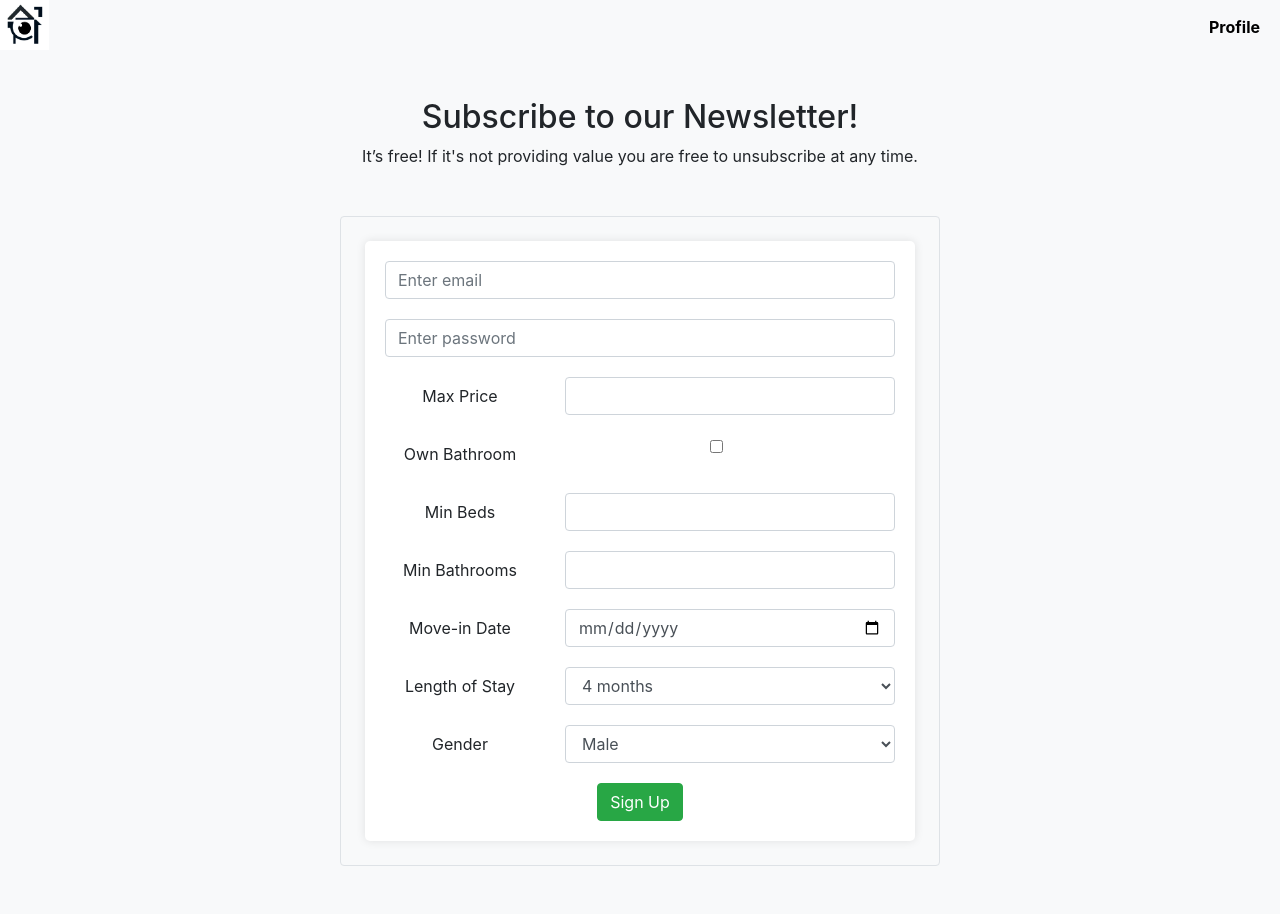
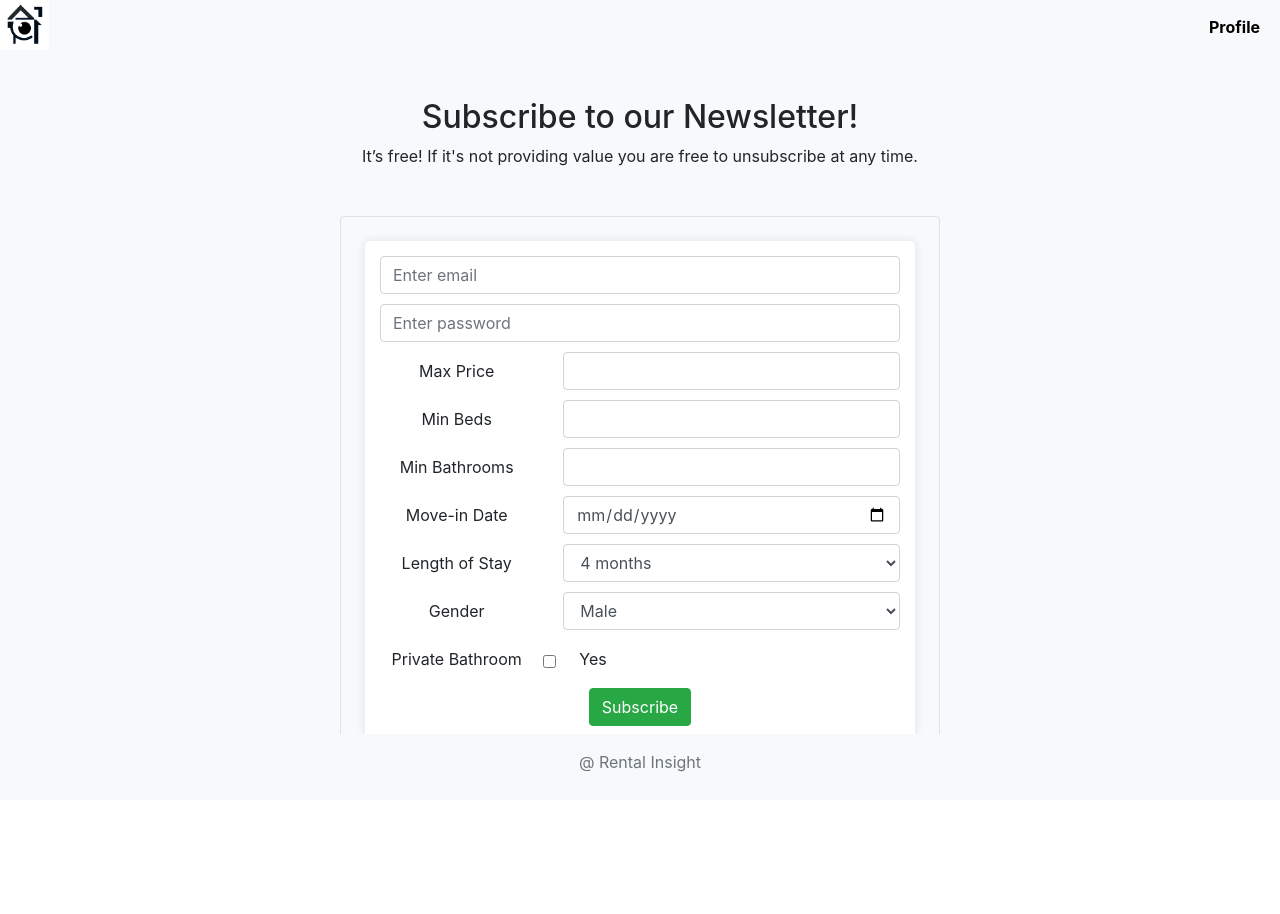
Before and after one commit to k-laz/rental-insight, a Django app: page /newsletter/ in a window 1280 px wide. After the commit the page ends 772 px from the top, so only its background shows below. Run offline with Django 4.2, Linux system fonts and the light colour scheme; some libraries are stand-ins or nearby versions.

Commit message:
checkpoint, design change

```diff
--- a/app/newsletter/static/newsletter/css/styles.css
+++ b/app/newsletter/static/newsletter/css/styles.css
@@ -11,19 +11,24 @@
   font-weight: bold; /* Optional: makes the link text bold */
 }
 
+html {
+  height: 100%;
+}
+
 body {
   background-color: #f8f9fa; /* Light grey background */
+  height: 100vh !important;
 }
 
 .form-signup {
   background: #ffffff;
-  padding: 20px;
+  padding: 15px;
   border-radius: 5px;
   box-shadow: 0 0 10px rgba(0, 0, 0, 0.1);
 }
 
 .form-signup .form-group {
-  margin-bottom: 20px;
+  margin-bottom: 10px;
 }
 
 .form-signup .btn-primary {
@@ -35,4 +40,17 @@
   float: right;
   margin-right: 20px;
   margin-top: 15px;
+  text-decoration: none;
 }
+
+.profile-link:hover {
+  color: #007bff;
+}
+
+.footer {
+  position: absolute;
+  bottom: 10px; /* Distance from bottom */
+  padding: 10px 0; /* Example padding */
+  text-align: center; /* Centers the footer content */
+  width: 100%;
+}
--- a/app/newsletter/templates/base.html
+++ b/app/newsletter/templates/base.html
@@ -28,7 +28,22 @@
       </a>
       <a href="{% url 'newsletter:profile' %}" class="profile-link">Profile</a>
     </header>
-    <div class="container">{% block content%}{% endblock %}</div>
+    <div class="container">
+      {% if messages %}
+        {% for message in messages %}
+          <div class="alert alert-warning" role="alert">
+            {{ message }}
+          </div>
+        {% endfor %}
+      {% endif %}
+      {% block content%}{% endblock %}
+    </div>
+
+    <footer class="footer mt-auto py-3 bg-light">
+        <div class="container text-center">
+            <span class="text-muted">@ Rental Insight</span>
+        </div>
+    </footer>
 
     <!-- Optional JavaScript and Bootstrap JS -->
     <script src="https://code.jquery.com/jquery-3.5.1.slim.min.js"></script>
--- a/app/newsletter/templates/newsletter/index.html
+++ b/app/newsletter/templates/newsletter/index.html
@@ -7,28 +7,9 @@
     time.
   </p>
   <div class="container my-5">
-  <div class="border rounded p-4 mx-auto" style="max-width: 600px;">
-    {% include "./signup_form.html" %}
+    <div class="border rounded p-4 mx-auto" style="max-width: 600px;">
+      {% include "./register_form.html" %}
+    </div>
   </div>
 </div>
-
-  {% comment %} <div class="text-center my-5">
-  <form action="{% url 'newsletter:signup' %}" method="post">
-    {% csrf_token %}
-    <div class="form-group">
-      <label for="emailInput" class="sr-only">Email address</label>
-      <input
-        type="email"
-        class="form-control"
-        id="emailInput"
-        placeholder="Enter email"
-        name="email"
-        required
-      />
-    </div>
-    <button type="submit" class="btn btn-success">Sign Up</button>
-  </form>
-</div> {% endcomment %}
-  {% comment %} <a class="btn btn-success"  href="{% url 'newsletter:profile' %}" class="profile-link">Subscribe</a> {% endcomment %}
-</div>
 {% endblock %}
--- a/app/newsletter/templates/newsletter/signup_form.html
+++ b/app/newsletter/templates/newsletter/register_form.html
@@ -1,5 +1,10 @@
-<form action="{% url 'newsletter:signup' %}" method="post" class="form-signup">
+{% comment %} {% if form.errors %}
+<p>There was an error with your form... </p>
+{% endif %} {% endcomment %}
+
+<form action="{% url 'newsletter:register_user' %}" method="post" class="form-signup">
     {% csrf_token %}
+    {% comment %} {{ form.as_p }} {% endcomment %}
     <div class="form-group">
         <label for="emailInput" class="sr-only">Email address</label>
         <input type="email" class="form-control" id="emailInput" placeholder="Enter email" name="email" required />
@@ -14,23 +19,23 @@
     <div class="form-group row">
         <label for="maxPriceInput" class="col-sm-4 col-form-label">Max Price</label>
         <div class="col-sm-8">
-            <input type="number" class="form-control" id="maxPriceInput" name="max_price" required />
+            <input type="number" class="form-control" id="maxPriceInput" name="max_price" min="0" required />
         </div>
     </div>
 
-    <!-- Own Bathroom -->
+    {% comment %} <!-- Own Bathroom -->
     <div class="form-group row">
-        <label for="ownBathroomCheckbox" class="col-sm-4 col-form-label">Own Bathroom</label>
-        <div class="col-sm-8">
-            <input type="checkbox" class="form-check-input" id="ownBathroomCheckbox" name="own_bathroom" />
+        <label for="personalBathroomCheckbox" class="col-sm-4 col-form-label">Personal Bathroom</label>
+        <div class="col-sm-2 d-flex align-items-center">
+            <input type="checkbox" class="form-check-input" id="personalBathroomCheckbox" name="personal_bathroom" />
         </div>
-    </div>
+    </div> {% endcomment %}
 
     <!-- Min Beds -->
     <div class="form-group row">
         <label for="minBedsInput" class="col-sm-4 col-form-label">Min Beds</label>
         <div class="col-sm-8">
-            <input type="number" class="form-control" id="minBedsInput" name="min_beds" required />
+            <input type="number" class="form-control" id="minBedsInput" name="min_beds" min="0" required />
         </div>
     </div>
 
@@ -38,7 +43,7 @@
     <div class="form-group row">
         <label for="minBathroomsInput" class="col-sm-4 col-form-label">Min Bathrooms</label>
         <div class="col-sm-8">
-            <input type="number" class="form-control" id="minBathroomsInput" name="min_bathrooms" required />
+            <input type="number" class="form-control" id="minBathroomsInput" name="min_bathrooms" min="0" required />
         </div>
     </div>
 
@@ -73,5 +78,15 @@
         </div>
     </div>
 
-    <button type="submit" class="btn btn-success">Sign Up</button>
+    <!-- Private Bathroom -->
+    <div class="form-group row">
+        <label class="col-sm-4 col-form-label" for="personalBathroomCheckbox">Private Bathroom</label>
+        <div class="col-sm-8 d-flex align-items-center">
+            <input type="checkbox" class="form-check-input" id="personalBathroomCheckbox" name="personal_bathroom">
+            <label class="form-check-label ml-3" for="personalBathroomCheckbox">Yes</label>
+        </div>
+    </div>
+
+
+    <button type="submit" class="btn btn-success">Subscribe</button>
 </form>
--- a/app/newsletter/urls.py
+++ b/app/newsletter/urls.py
@@ -4,8 +4,7 @@
 app_name = "newsletter"
 urlpatterns = [
     path("", views.index, name="index"),
-    path("login_user", views.login_user, name="login"),
-    path("signup", views.signup, name="signup"),
-    path("login", views.login, name="signup"),
+    path("login_user", views.login_user, name="login_user"),
+    path("register_user", views.register_user, name="register_user"),
     path("profile", views.profile, name="profile"),
 ]
--- a/app/newsletter/views.py
+++ b/app/newsletter/views.py
@@ -2,34 +2,46 @@
 from django.template import loader
 from .models import UserProfile, Filter
 from django.shortcuts import render, redirect
-from django.contrib.auth import authenticate, login, logout
+from django.contrib.auth import authenticate, login
 from django.contrib import messages
 from .forms import FilterForm
-from django.contrib.auth.models import AnonymousUser
-
-def login_user(request):
-    return render(request, 'newsletter/login.html', {})
+from django.contrib.auth.forms import UserCreationForm
 
 
 def index(request):
-    return render(request, 'newsletter/index.html', {})
+    return render(request, 'newsletter/index.html', {"form": UserCreationForm()})
 
 
-def signup(request):
-    return HttpResponse("Sign up page")
+def register_user(request):
+    if request.method == "POST":
+        form = UserCreationForm(request.POST)
+        if form.is_valid():
+            form.save()
+            username = form.cleaned_data['username']
+            password = form.cleaned_data['password1']
+            user = authenticate(username=username, password=password)
+            login(request, user)
+            messages.success(request, ("Registration Successfull!"))
+            return redirect('newsletter:profile')
 
-def login(request):
+
+
+def logout_user(request):
+    pass
+
+def login_user(request):
     if request.method == "POST":
-        username = request.POST["username"]
+        email = request.POST["email"]
         password = request.POST["password"]
-        user = authenticate(request, username=username, password=password)
+        user = authenticate(request, username=email, password=password)
         if user is not None:
             login(request, user)
             return redirect('newsletter:profile')
         else:
-            return HttpResponse("Failed to login")
+            messages.success(request, ("There was an error loggin in, try again..."))
+            return redirect('newsletter:profile')
 
-    return HttpResponse("Log In")
+    return HttpResponse("Error")
 
 def profile(request):
     if not request.user.is_authenticated:
```
Also changed, not shown: app/newsletter/templates/newsletter/login.html (+12 -3 lines), app/newsletter/templates/newsletter/profile.html (+6 -2 lines).
